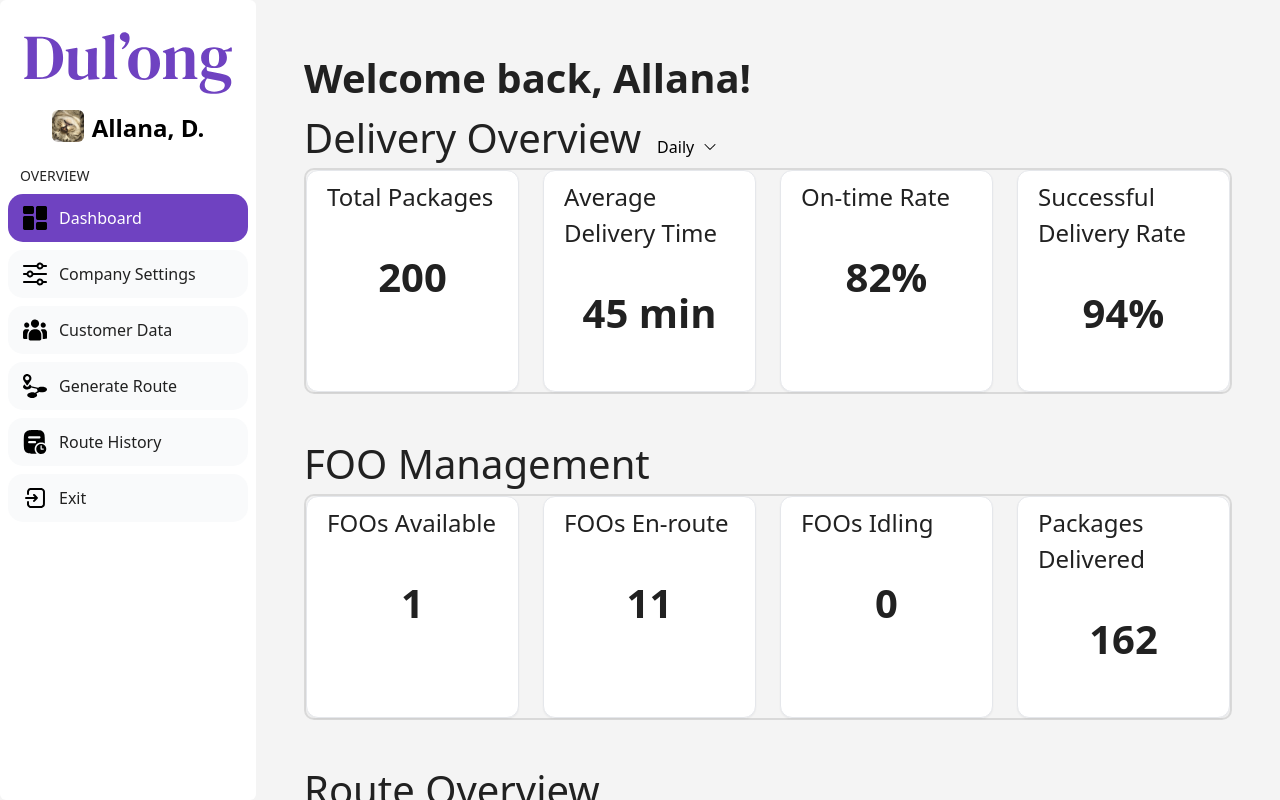
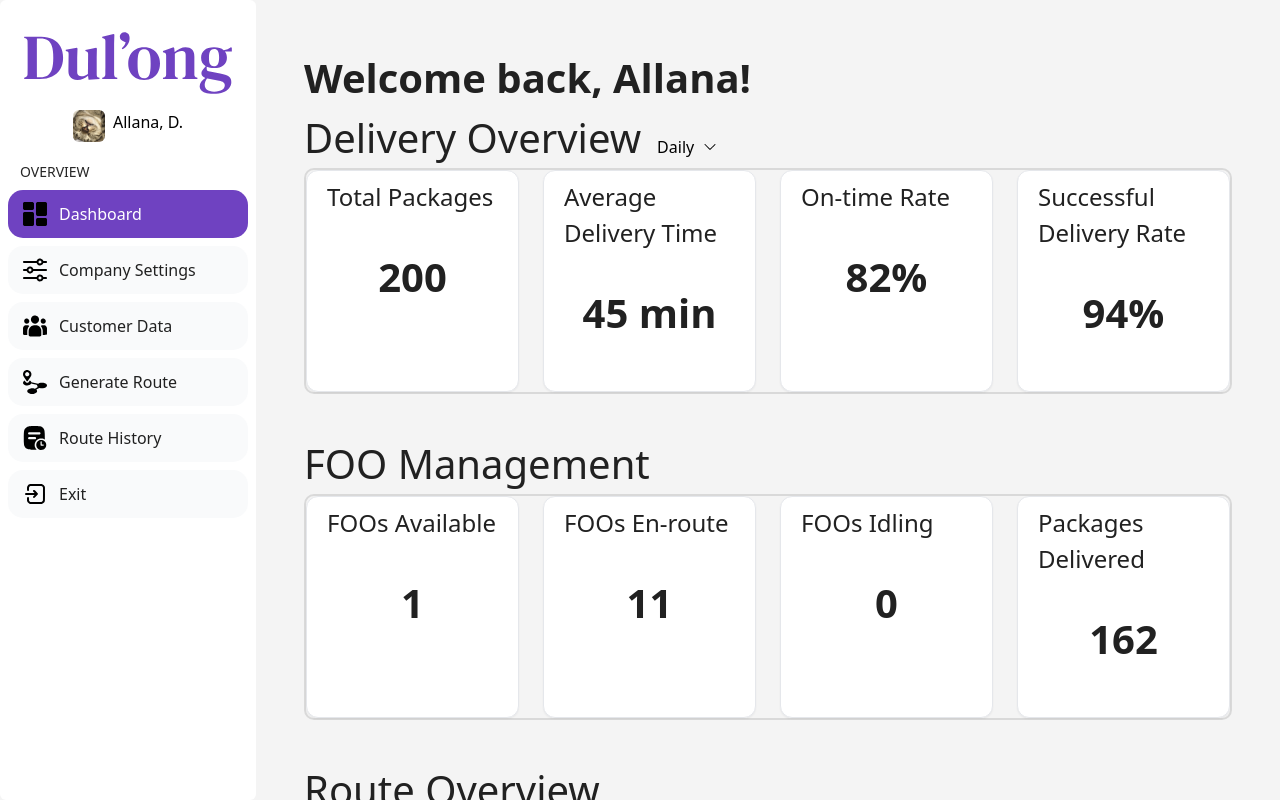
Before and after one commit to D-D-M-Y/dul-ong-administrative-frontend, a Next.js app: page / in a window 1280 px wide. Built offline with nearby package versions, Linux system fonts and the light colour scheme.

Commit message:
deleted styles

```diff
--- a/src/app/ui/dashboard/sidenav.tsx
+++ b/src/app/ui/dashboard/sidenav.tsx
@@ -8,9 +8,9 @@ export default function SideNav() {
       </div>
       <div className="flex font-roboto justify-center mb-5">
       <img src="/filler-image.jpg" alt="Filler Image" className="mr-2 h-8 w-8 rounded-md "/>
-        <span style={{ fontWeight: 'bold', fontSize: '24px' }}>
+        <h4>
           Allana, D.
-        </span>
+        </h4>
       </div>
       <div className="flex grow flex-row justify-between space-x-2 md:flex-col md:space-x-0 md:space-y-2">
         <NavLinks />
```
